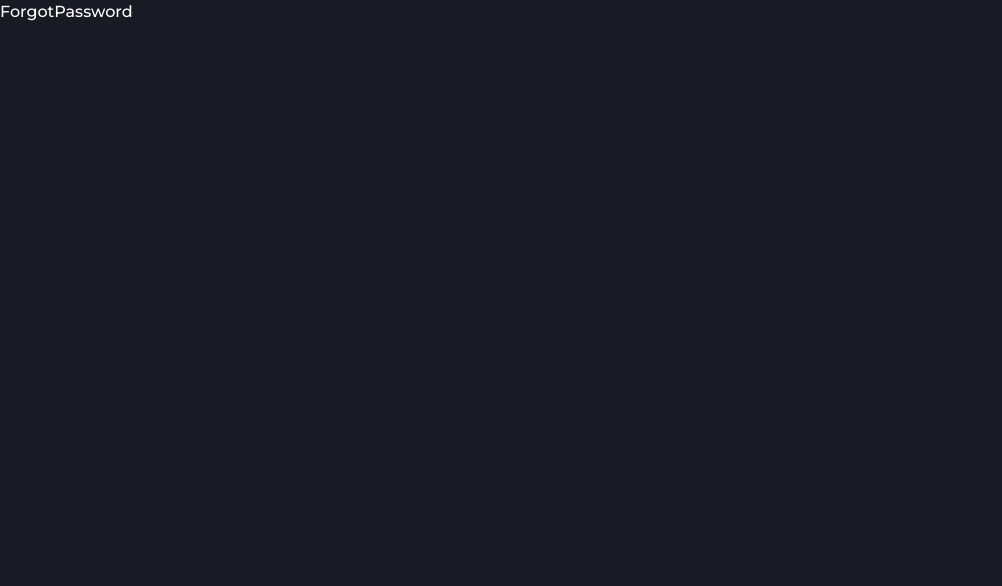
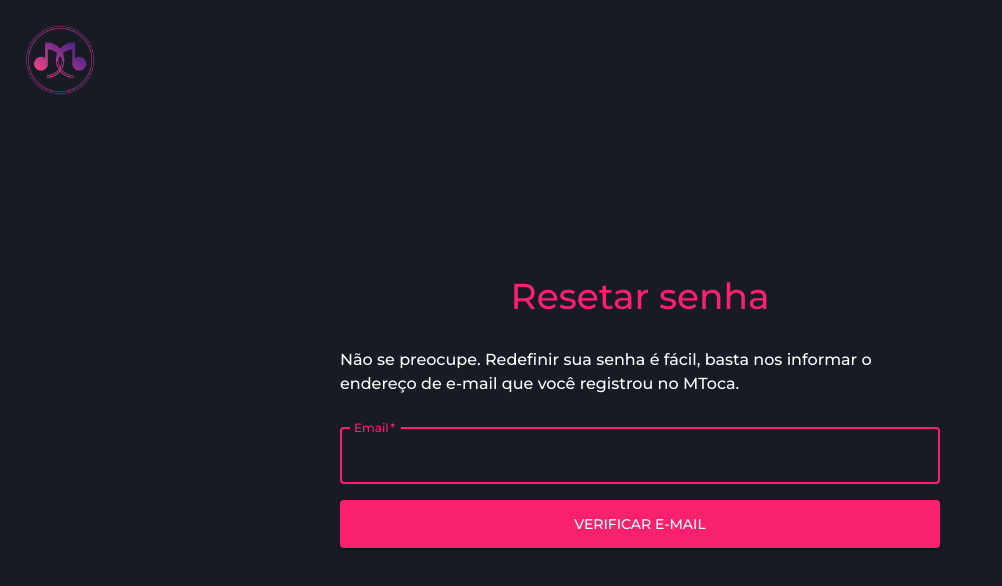
Before and after one commit to nairo-mudumane/artists-m-toca, a React (Vite) app: page /forgot-password in a window 1280 px wide. Shown: the top 586 px of the page, without its empty margins (0-1002 px from the left). Built offline with nearby package versions, Linux system fonts and the light colour scheme.

Commit message:
forgot password page

```diff
--- /dev/null
+++ b/src/components/index.ts
@@ -0,0 +1,2 @@
+export * from "./logo";
+export * from "./page-container";
--- /dev/null
+++ b/src/components/logo/@types.ts
@@ -0,0 +1,6 @@
+export interface ILogoProps {
+  texted: boolean;
+  link?: string;
+  target?: "_self" | "_blank";
+  size?: "sm" | "md" | "lg" | "xl";
+}
--- /dev/null
+++ b/src/components/logo/index.tsx
@@ -0,0 +1,65 @@
+import { ILogoProps } from "./@types";
+import defaultTexted from "../../../public/logos/logo-default-texted.png";
+import defaultNoText from "../../../public/logos/logo-default-no-text.png";
+
+export function Logo({
+  texted = true,
+  size = "md",
+  target = "_self",
+  link,
+}: ILogoProps) {
+  if (link) {
+    if (size === "sm")
+      return (
+        <a href={link} target={target}>
+          <div className="max-w-[3rem] md:max-w-[4.5rem] lg:max-w-[5rem] xl:max-w-[6rem]">
+            <img
+              className="w-full h-full"
+              src={texted ? defaultTexted : defaultNoText}
+              srcSet={texted ? defaultTexted : defaultNoText}
+              alt="logo"
+            />
+          </div>
+        </a>
+      );
+
+    if (size === "md")
+      return (
+        <a href={link} target={target}>
+          <div className="w-[5rem] md:w-[7rem] lg:w-[10rem] xl:w-[11rem]">
+            <img
+              className="w-full h-full"
+              src={texted ? defaultTexted : defaultNoText}
+              srcSet={texted ? defaultTexted : defaultNoText}
+              alt="logo"
+            />
+          </div>
+        </a>
+      );
+  }
+
+  if (size === "sm")
+    return (
+      <div className="max-w-[3rem] md:max-w-[4.5rem] lg:max-w-[5rem] xl:max-w-[6rem]">
+        <img
+          className="w-full h-full"
+          src={texted ? defaultTexted : defaultNoText}
+          srcSet={texted ? defaultTexted : defaultNoText}
+          alt="logo"
+        />
+      </div>
+    );
+
+  if (size === "md")
+    return (
+      <div className="w-[5rem] md:w-[7rem] lg:w-[10rem] xl:w-[11rem]">
+        <img
+          className="w-full h-full"
+          src={texted ? defaultTexted : defaultNoText}
+          srcSet={texted ? defaultTexted : defaultNoText}
+          alt="logo"
+        />
+      </div>
+    );
+  return null;
+}
--- /dev/null
+++ b/src/components/page-container/@types.ts
@@ -0,0 +1,7 @@
+import { CSSProperties, ReactNode } from "react";
+
+export interface PageContainerProps {
+  children?: ReactNode;
+  className?: string;
+  sx?: CSSProperties;
+}
--- /dev/null
+++ b/src/components/page-container/index.tsx
@@ -0,0 +1,14 @@
+import type { PageContainerProps } from "./@types";
+
+export function PageContainer(props: PageContainerProps) {
+  return (
+    <div
+      style={props.sx}
+      className={`${
+        props.className && props.className
+      } container mx-auto px-4 md:max-w-[720px] lg:max-w-[960px] xl:max-w-[1140px] 2xl:max-w-[1320px]`}
+    >
+      {props.children}
+    </div>
+  );
+}
--- a/src/global/styles.ts
+++ b/src/global/styles.ts
@@ -10,6 +10,10 @@ a {
   &:hover {
     text-decoration-line: none;
   }
+}
+
+a.link {
+  color: ${THEME.colors.primary};
 }
 
 ::-webkit-scrollbar {
--- a/src/pages/forgot-password/index.tsx
+++ b/src/pages/forgot-password/index.tsx
@@ -1,3 +1,144 @@
+import React from "react";
+import {
+  Button,
+  CircularProgress,
+  List,
+  ListItem,
+  Typography,
+} from "@mui/material";
+import { Logo, PageContainer } from "../../components";
+import { useInputText } from "../../hooks";
+import { StyledTextField } from "./styles";
+import { Lens } from "@mui/icons-material";
+
+const Bullet = () => (
+  <span className="text-[0.5em]">
+    <Lens fontSize="inherit" sx={{ mr: 1 }} />
+  </span>
+);
+
 export function ForgotPassword() {
-  return <div>ForgotPassword</div>;
+  const input = useInputText({ email: "" });
+
+  const [isLoading, setIsLoading] = React.useState<boolean>(false);
+  const [isDone, setIsDone] = React.useState<boolean>(false);
+
+  function onSubmit(event: React.FormEvent) {
+    event.preventDefault();
+
+    if (!input.errors.email) {
+      setIsLoading(true);
+
+      setTimeout(() => {
+        setIsLoading(false);
+        setIsDone(true);
+      }, 4000);
+    }
+  }
+
+  return (
+    <>
+      <div className="fixed top-3 left-3">
+        <Logo texted={false} size="sm" link="/" />
+      </div>
+
+      <PageContainer>
+        <div className="w-full min-h-[100vh] flex flex-col items-center justify-center">
+          <div className="mt-6 lg:max-w-[600px]">
+            <Typography
+              variant="h1"
+              sx={{ mb: 4 }}
+              className="text-primary !text-center !text-3xl md:!text-4xl"
+            >
+              {isDone ? "Pronto! Verifique o seu e-email" : "Resetar senha"}
+            </Typography>
+
+            {isDone ? (
+              <div>
+                <Typography variant="body1">
+                  Enviamos um e-mail no endereco{" "}
+                  <a href={`mailto:${input.email}`} className="link">
+                    {input.email}
+                  </a>{" "}
+                  com as instrucoes de recuperacao de senha.
+                </Typography>
+
+                <List>
+                  <Typography variant="subtitle1" className="!text-bold">
+                    Caso nao tenha recebido o e-mail tente:
+                  </Typography>
+
+                  <ListItem>
+                    <Bullet />
+                    <span>Verificar o Spam;</span>
+                  </ListItem>
+
+                  <ListItem>
+                    <Bullet />
+                    <span>
+                      Verificar se o endereco de e-mail{" "}
+                      <a href={`mailto:${input.email}`} className="link">
+                        {input.email}
+                      </a>{" "}
+                      eh o mesmo registado no MToca;
+                    </span>
+                  </ListItem>
+
+                  <ListItem>
+                    <Bullet />
+                    <span>
+                      <Button>Reenviar</Button> em 60s.
+                    </span>
+                  </ListItem>
+                </List>
+              </div>
+            ) : (
+              <form onSubmit={onSubmit}>
+                <Typography variant="body1" sx={{ mb: 2 }}>
+                  Não se preocupe. Redefinir sua senha é fácil, basta nos
+                  informar o endereço de e-mail que você registrou no MToca.
+                </Typography>
+
+                <StyledTextField
+                  required
+                  autoFocus
+                  name="email"
+                  type="email"
+                  label="Email"
+                  sx={{ mt: 2 }}
+                  value={input.email}
+                  disabled={isLoading}
+                  onBlur={input.onBlur}
+                  onChange={input.onChange}
+                  error={input.errors.email ? true : false}
+                  helperText={input.errors.email ?? undefined}
+                />
+
+                <div className="mt-4 flex items-center justify-center">
+                  <Button
+                    variant="contained"
+                    type={isLoading ? "button" : "submit"}
+                    disabled={input.errors.email ? true : isLoading}
+                    sx={{
+                      width: "100%",
+                      py: 1.5,
+                    }}
+                    className="btn-submit"
+                  >
+                    {isLoading ? (
+                      <div className="text-white">
+                        <CircularProgress color="inherit" size={30} />
+                      </div>
+                    ) : (
+                      "Verificar e-mail"
+                    )}
+                  </Button>
+                </div>
+              </form>
+            )}
+          </div>
+        </div>
+      </PageContainer>
+    </>
+  );
 }
--- /dev/null
+++ b/src/pages/forgot-password/styles.ts
@@ -0,0 +1,12 @@
+import styled from "styled-components";
+import { TextField } from "@mui/material";
+import { styled as MuiStyled } from "@mui/material/styles";
+import { THEME } from "../../global";
+
+export const StyledTextField = MuiStyled(TextField)`
+width: 100%;
+
+& fieldset {
+  border-color: ${THEME.colors.textSecondary};
+}
+`;
--- a/src/pages/login/form.tsx
+++ b/src/pages/login/form.tsx
@@ -35,7 +35,7 @@ export function Form() {
             required
             name="password"
             type="password"
-            label="Password"
+            label="Senha"
             onBlur={input.onBlur}
             value={input.password}
             onChange={input.onChange}
@@ -49,14 +49,19 @@ export function Form() {
           variant="contained"
           sx={{ width: "100%", mt: 2, py: 1.4 }}
         >
-          Login
+          Entrar
         </Button>
       </div>
       <div className="w-max mt-4 mr-auto">
-        <Link to="/forgot-password">Forgot password</Link>
+        <Link to="/forgot-password" className="link">
+          Esqueceu a senha?
+        </Link>
 
         <Typography variant="body2" sx={{ mt: 1 }} className="!w-max !ml-auto">
-          Don't have an account? <Link to="/new">Sign up</Link>
+          Nao possui uma conta?{" "}
+          <Link to="/new" className="link">
+            Crie uma
+          </Link>
         </Typography>
       </div>
     </form>
--- a/src/pages/login/index.tsx
+++ b/src/pages/login/index.tsx
@@ -1,18 +1,21 @@
 import { Button, Divider, Grid, Typography } from "@mui/material";
+import { PageContainer } from "../../components";
 import { THEME } from "../../global";
 import { Form } from "./form";
 import { googleButtonStyles, StyledLogin } from "./styles";
 
 export function Login() {
   return (
-    <StyledLogin className="w-full min-h-[100vh] bg-black flex justify-between">
+    <StyledLogin className="bg-black">
+      <PageContainer>
+        <div className="min-h-[100vh] w-full flex justify-between">
           <div className="flex-1 min-w-[40%] flex flex-col items-center justify-center pt-10 md:p-0">
             <div className="px-4">
               <div className="text-center">
-            <Typography variant="h1" className="!text-4xl md:!text-5xl">
-              Welcome Back
+                <Typography variant="h1" className="!text-3xl md:!text-4xl">
+                  Bem Vindo de Volta
                 </Typography>
-            <Typography variant="body2">Please enter your details</Typography>
+                <Typography variant="body2">Digite suas credencias</Typography>
               </div>
 
               <Button variant="contained" sx={googleButtonStyles}>
@@ -23,10 +26,10 @@ export function Login() {
                   alt="google icon"
                 />
 
-            <Typography>Log in with Google</Typography>
+                <Typography>Entrar com google</Typography>
               </Button>
 
-          <Divider className="divider">or</Divider>
+              <Divider className="divider">ou</Divider>
 
               <Form />
             </div>
@@ -40,6 +43,8 @@ export function Login() {
               alt="black woman listening music outdoor"
             />
           </div>
+        </div>
+      </PageContainer>
     </StyledLogin>
   );
 }
```
Lines whose indentation alone changed are shown as unchanged.
